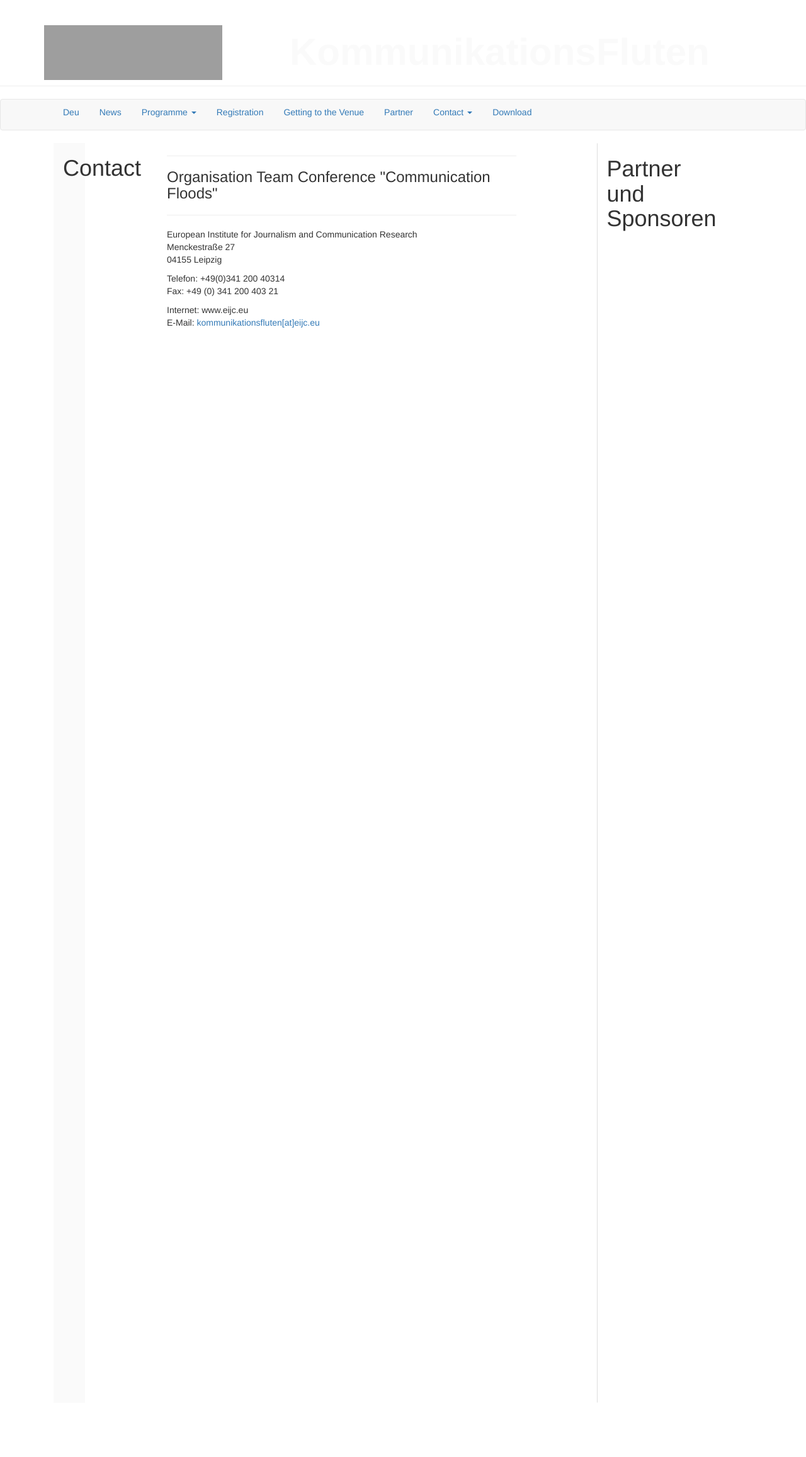
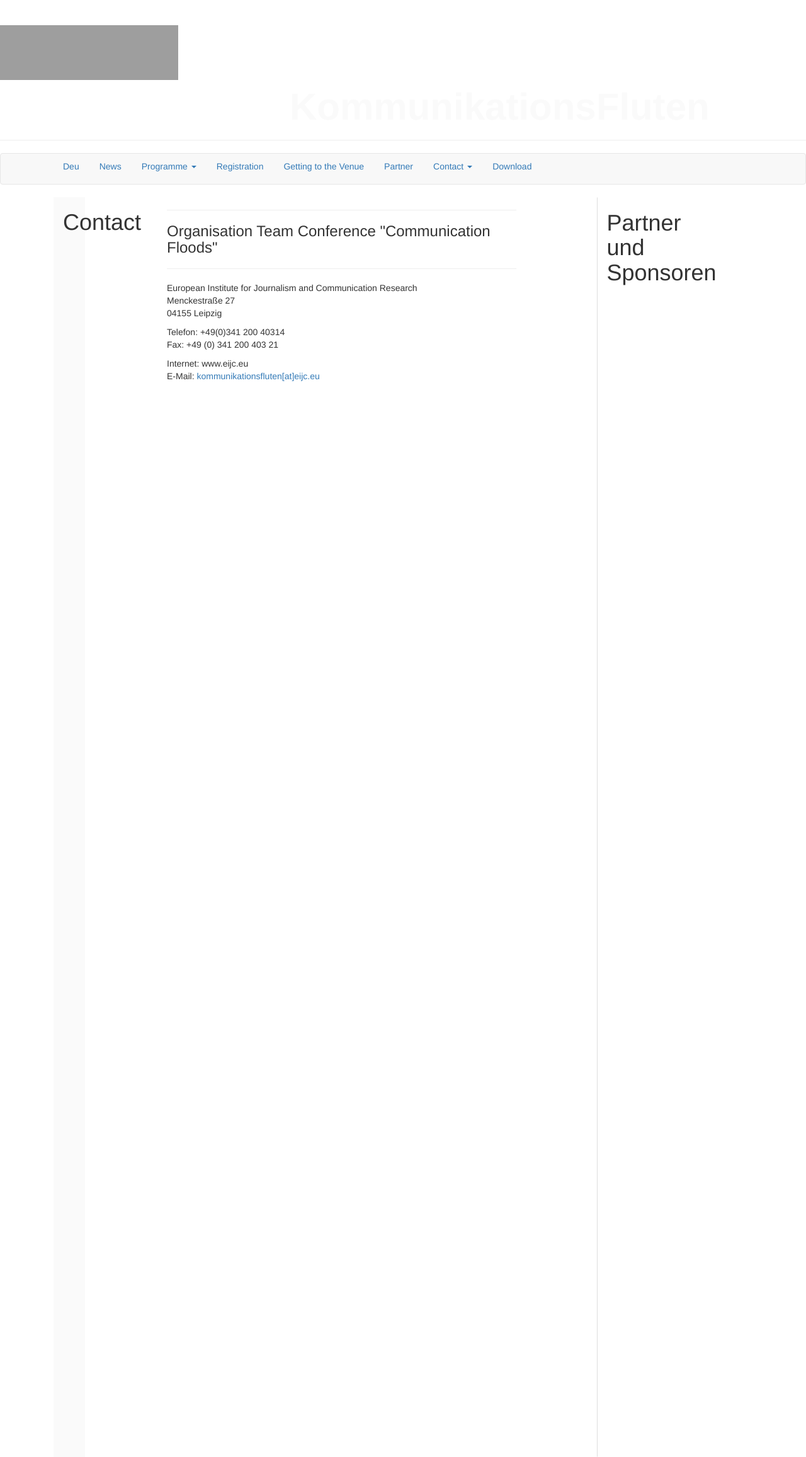
Before and after one commit to susedev/test, a Jekyll site: the page built from contact.html, in a window 1280 px wide. Shown: the whole page at 63% size. Built offline with Jekyll 4.4.1, drawn with Linux system fonts in a browser that asks for light colours; nearby versions of some CDN libraries; before the commit the page ends 2227 px from its top, so only the background shows below that; grey boxes are pictures that could not be loaded.

Commit message:
Update base.html

```diff
--- a/_layouts/base.html
+++ b/_layouts/base.html
@@ -9,10 +9,10 @@
 
 <body>
       <div class="page-header">
+             <a href="http://www.eijc.eu/de/" target="blank_"><img class=" size-full; float: left; " src="https://raw.githubusercontent.com/EIJC/data/gh-pages/media/eijc-logo-klein.jpg" alt="Europäisches INstitut für Journalismus- und Kommunikationsforschung" width="283" height="87" /></a>
             <div class="container">
                   <div class="row">
                         <div class="col-md-4">
-                              <a href="http://www.eijc.eu/de/" target="blank_"><img class=" size-full; float: left; " src="https://raw.githubusercontent.com/EIJC/data/gh-pages/media/eijc-logo-klein.jpg" alt="Europäisches INstitut für Journalismus- und Kommunikationsforschung" width="283" height="87" /></a>
                         </div>
                         <div class="col-md-8">
                               <a href="http://eijc.github.io/data/"><span style="color:#FAFAFA; font-size: 60px; font-weight:bold; text-align: left; margin-right:50px">KommunikationsFluten</span></a>
```
